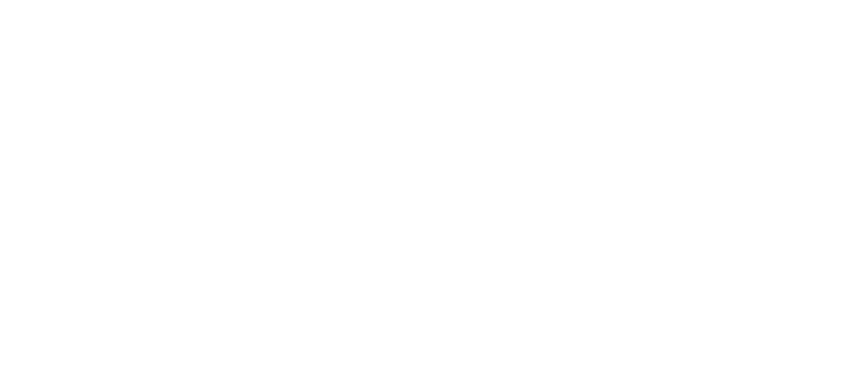
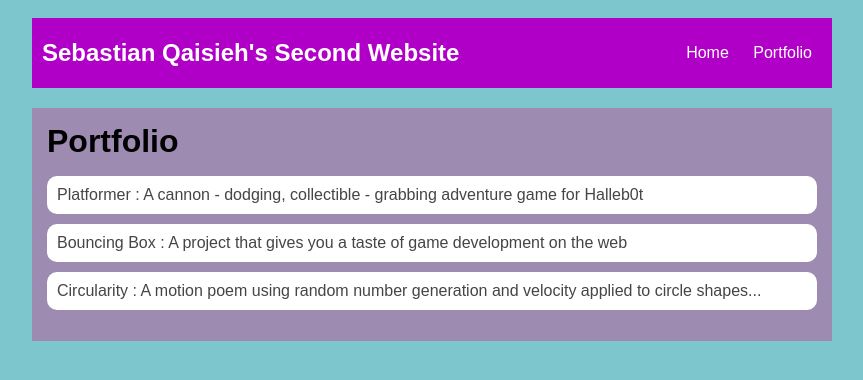
Before and after one commit to SQaisieh/SQaisieh.github.io, a plain HTML site: page portfolio.html in a window 1280 px wide. Shown: the whole page, without its empty margins (208-1071 px from the left). Drawn offline with Linux system fonts and the light colour scheme.

Commit message:
add index.html and css files

```diff
--- a/portfolio.html
+++ b/portfolio.html
@@ -0,0 +1,32 @@
+<!DOCTYPE HTML>
+<html>
+    <head>
+        <title>Sebastian Qaisieh's Second Webstite</title>
+        <link rel="stylesheet" href="style.css">
+    </head>
+
+    <body>
+    <div id="all-contents">
+        <nav>
+            <h1>Sebastian Qaisieh's Second Website</h1>
+            <ul id="nav-ul">
+                <li class="nav-li">
+                <a class="nav-a" href="index.html">Home</a>
+            </li>
+                <li class="nav-li">
+                <a class="nav-a" href="portfolio.html">Portfolio</a>
+                </li>
+            </ul>
+        </nav>
+        <main>
+            <div class="content">
+                <h1>Portfolio</h1>
+                <ul id="portfolio">
+                    <li><a href="projects/platformer/">Platformer : A cannon - dodging, collectible - grabbing adventure game for Halleb0t</a></li>
+                    <li><a href="projects/bouncing-box/">Bouncing Box : A project that gives you a taste of game development on the web </a></li>
+                    <li><a href="projects/circularity/">Circularity : A motion poem using random number generation and velocity applied to circle shapes...</a></li>
+                </ul>
+            </div>
+        </main>
+    </div>
+</html>
--- a/style.css
+++ b/style.css
@@ -61,3 +61,30 @@ main {
 h2, h3 {
     margin: 0px;
 }
+
+
+         /* portfolio styles */
+         .content h1 {
+            color: black;
+        }
+
+        #portfolio {
+            list-style-type: none;
+            padding-left: 0;
+        }
+
+        #portfolio li {
+            background: #fff;
+            padding: 10px;
+            border-radius: 10px;
+            margin-bottom: 10px;
+        }
+
+        #portfolio li:hover {
+            background: #eee;
+        }
+
+        #portfolio a {
+            text-decoration: none;
+            color: #454545;
+        }
```
